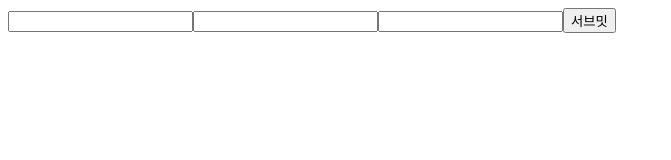
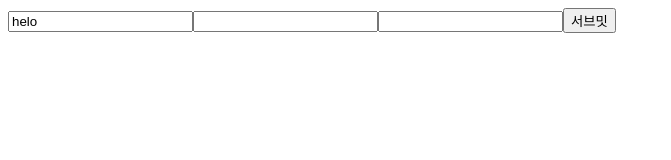
Before and after one commit to kang-heewon/task-kang-heewon, a React (Create React App) app: page / in a window 1280 px wide. Shown: the top 160 px of the page, without its empty margins (0-671 px from the left). Built offline with nearby package versions, Linux system fonts and the light colour scheme.

Commit message:
fix: 폼 초기값 넣어주기

```diff
--- a/src/components/input/TextInput.tsx
+++ b/src/components/input/TextInput.tsx
@@ -3,8 +3,8 @@ import { useForm } from "../../contexts/FormContext";
 
 type Props = { formId: string };
 export function TextInput({ formId }: Props) {
-  const { setValue } = useForm();
-  const [localValue, setLocalValue] = useState("");
+  const { getValue, setValue } = useForm();
+  const [localValue, setLocalValue] = useState(getValue(formId) ?? "");
 
   useEffect(() => {
     setValue(formId, localValue);
```
